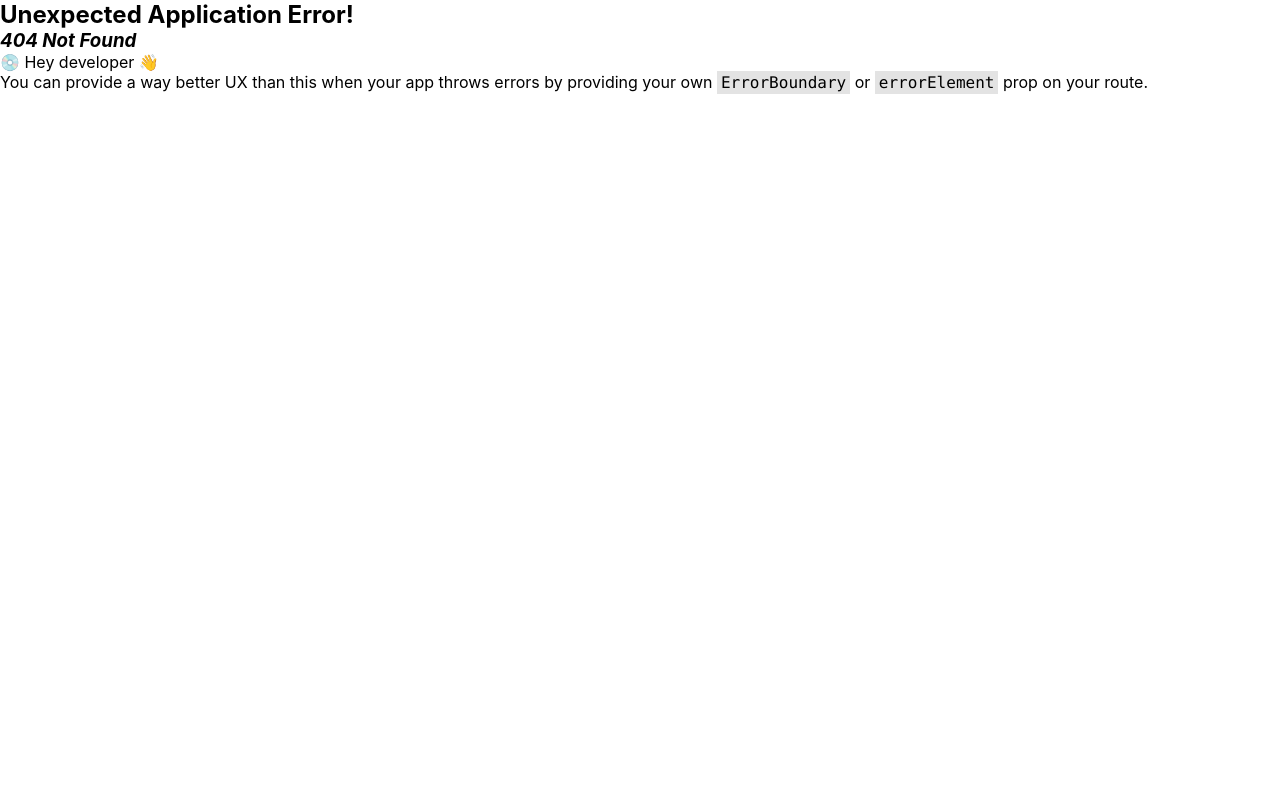
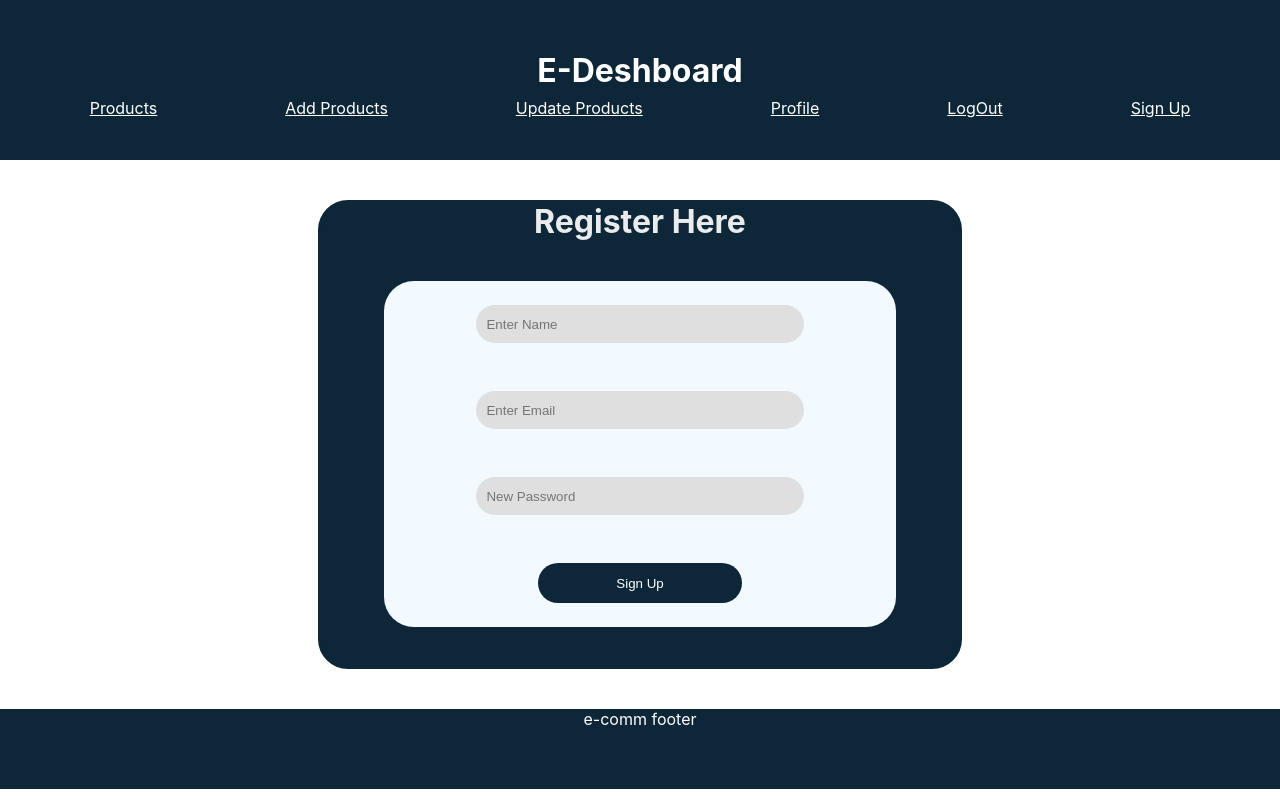
Before and after one commit to ERhoneydhiman/E-commerce-dashboard, a React (Create React App) app in the folder frontend/: page /signup in a window 1280 px wide. Before the commit this address had no page. Built offline with nearby package versions, Linux system fonts and the light colour scheme; the HTML template or start-up script is replaced by a standard one.

Commit message:
ad signup comp

```diff
--- a/frontend/src/App.css
+++ b/frontend/src/App.css
@@ -33,8 +33,60 @@
   color: white;
 }
 
+.signup {
+  width: 50%;
+  margin: 5vh auto;
+  background-color: #0d2738;
+  color: rgba(255, 255, 255, 0.908);
+  border: 2px solid #0d2738;
+  border-radius: 30px;
 
-.footer{
+  display: flex;
+  flex-direction: column;
+  align-items: center;
+  justify-content: center;
+}
+
+.form {
+  width: 80%;
+  background-color: #f2faff;
+  color: rgba(0, 19, 44, 0.931);
+  border-radius: 30px;
+  margin: 5vh 0;
+
+
+
+  display: flex;
+  flex-direction: column;
+  align-items: center;
+}
+
+.input-box {
+  width: 60%;
+  height: 4vh;
+  margin: 3vh 0;
+  padding: 3px 10px;
+  border: none;
+  border-radius: 20px;
+  background-color: #dfdfdf;
+  color: rgb(0, 0, 0);
+
+}
+
+#signup-btn {
+  width: 40%;
+  height: 5vh;
+  margin: 3vh 0;
+  padding: 3px 10px;
+  border: none;
+  border-radius: 20px;
+  cursor: pointer;
+
+  background-color: #0d2738;
+  color: white;
+}
+
+.footer {
   background-color: #0d2738;
   color: white;
 
--- a/frontend/src/App.js
+++ b/frontend/src/App.js
@@ -7,6 +7,7 @@ import AddProducts from './comps/AddProducts';
 import UpdateProduct from './comps/UpdateProduct';
 import Profile from './comps/Profile';
 import Logout from './comps/Logout';
+import SignUp from './comps/SignUp';
 
 const router = createBrowserRouter(
   createRoutesFromElements(
@@ -16,6 +17,7 @@ const router = createBrowserRouter(
        <Route path='/updateproduct' element={<UpdateProduct/>}/>
        <Route path='/profile' element={<Profile/>}/>
        <Route path='/logout' element={<Logout/>}/>
+       <Route path='/signup' element={<SignUp/>}/>
     </Route>
   )
 )
--- a/frontend/src/comps/Header.js
+++ b/frontend/src/comps/Header.js
@@ -12,6 +12,7 @@ function Nav() {
             <li><Link to="/updateproduct">Update Products</Link></li>
             <li><Link to="/profile">Profile</Link></li>
             <li><Link to="/logout">LogOut</Link></li>
+            <li><Link to="/signup">Sign Up</Link></li>
         </ul>
         </div>
     </div>
--- /dev/null
+++ b/frontend/src/comps/SignUp.js
@@ -0,0 +1,49 @@
+import React, { useState } from 'react';
+
+function SignUp() {
+    const [name, setName] = useState('');
+    const [email, setEmail] = useState('');
+    const [pass, setPass] = useState('');
+
+    const collectData = ()=>{
+        console.log(name, pass, email)
+    }
+
+    return (
+        <div className='signup'>
+            <h1>Register Here</h1>
+            <div className='form'>
+                <input
+                    value={name}
+                    className='input-box'
+                    id='name'
+                    type="text"
+                    placeholder='Enter Name'
+                    onChange={(e) => setName(e.target.value)}
+                />
+
+                <input
+                    value={email}
+                    className='input-box'
+                    id='email'
+                    type="text"
+                    placeholder='Enter Email'
+                    onChange={(e) => setEmail(e.target.value)}
+                />
+
+                <input
+                    value={pass}
+                    className='input-box'
+                    id='pass'
+                    type="password"
+                    placeholder='New Password'
+                    onChange={(e) => setPass(e.target.value)}
+                />
+
+                <button onClick={collectData} id='signup-btn'>Sign Up</button>
+            </div>
+        </div>
+    );
+}
+
+export default SignUp;
```
